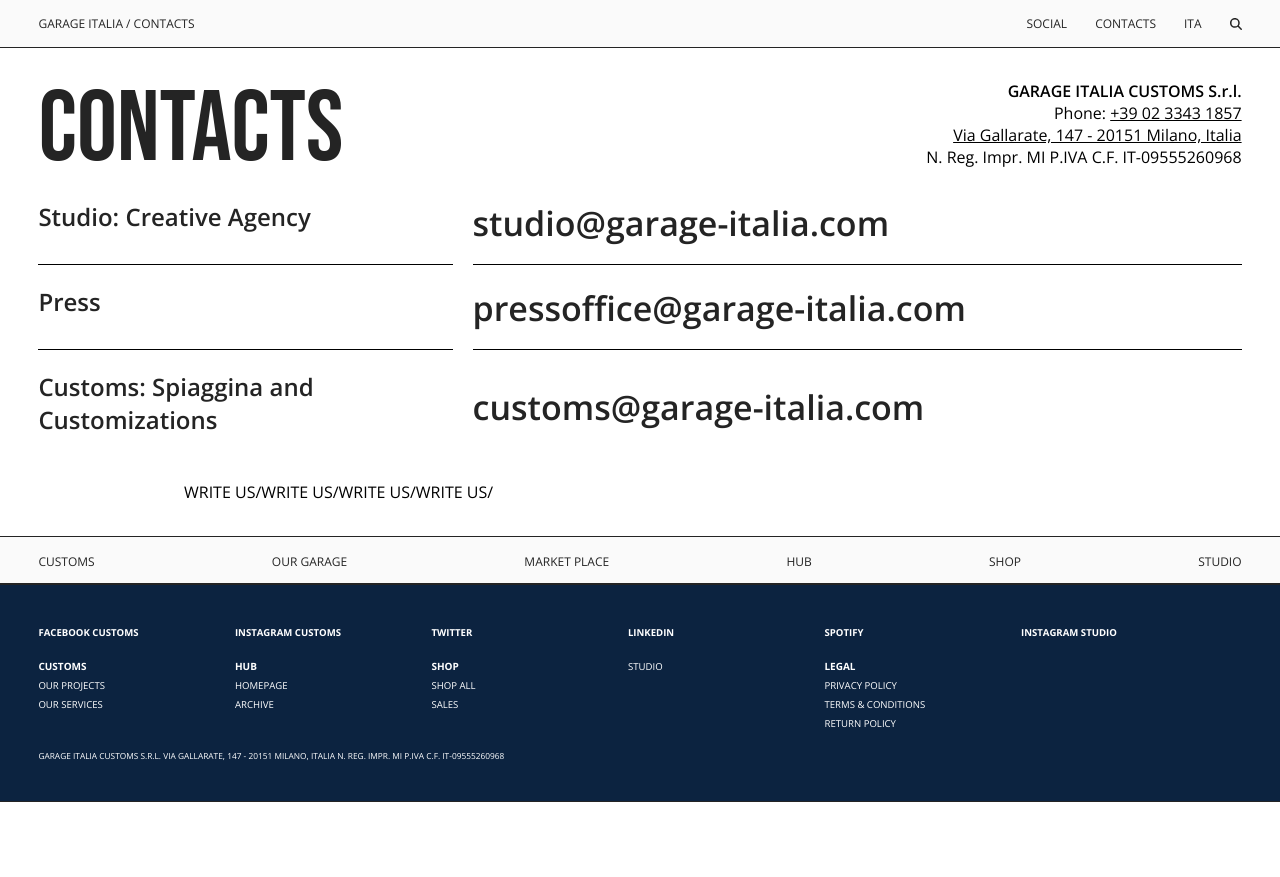
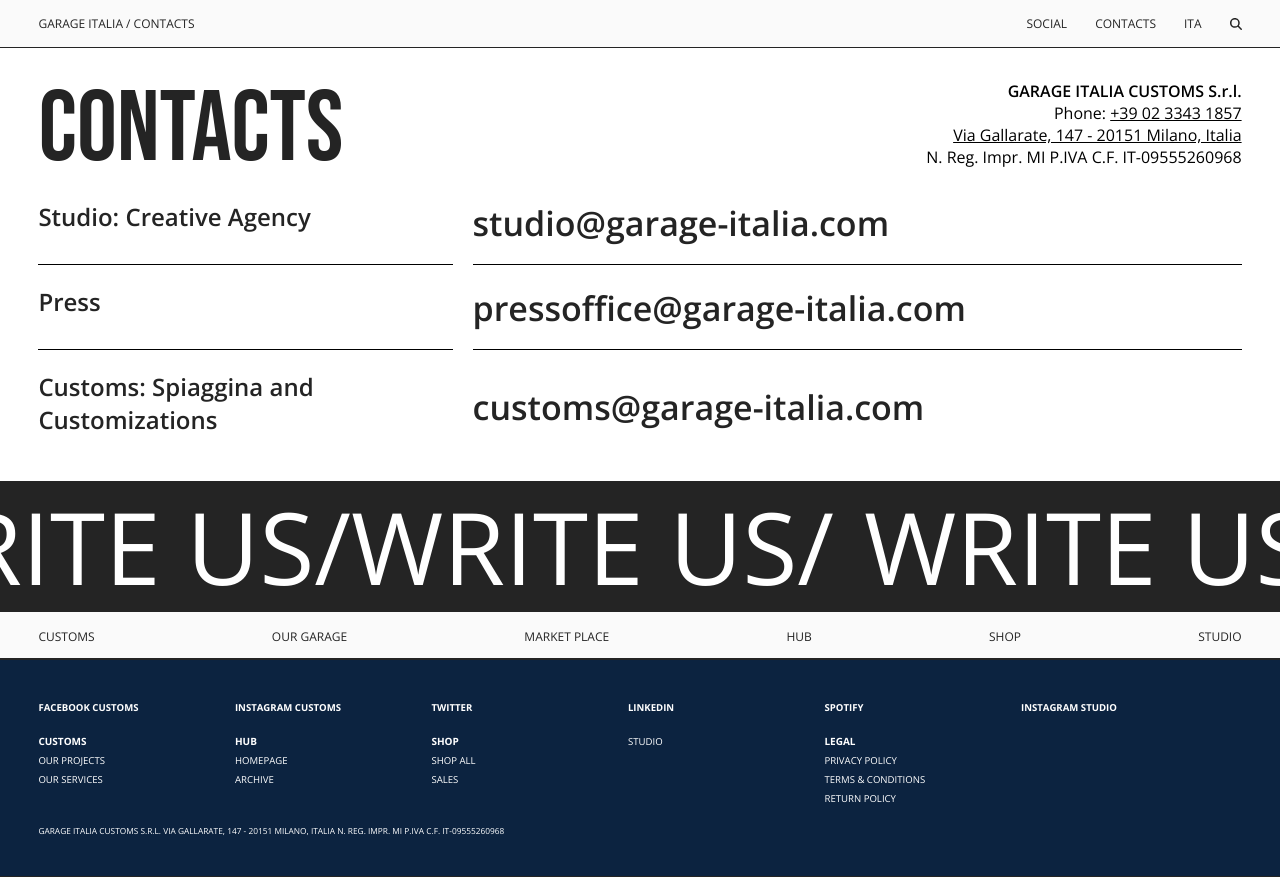
Before and after one commit to Zaranasirova/italia-garage, a React (Create React App) app: page /contacts in a window 1280 px wide. Before the commit the page ends 802 px from the top, so only its background shows below. Built offline with nearby package versions, Linux system fonts and the light colour scheme.

Commit message:
marquee commit

```diff
--- a/src/assets/scss/pages/sections/_contacts.scss
+++ b/src/assets/scss/pages/sections/_contacts.scss
@@ -38,7 +38,6 @@
           .address-title {
             font-weight: 600;
             @media (max-width: 1024px) {
-
               font-size: 12px;
             }
           }
@@ -46,14 +45,12 @@
             color: #000000;
             font-size: 16px;
             @media (max-width: 1024px) {
-
               font-size: 12px;
             }
 
             span {
               text-decoration: underline;
               @media (max-width: 1024px) {
-
                 font-size: 12px;
               }
             }
@@ -62,14 +59,13 @@
             color: #000000;
             font-size: 16px;
             text-decoration: underline;
-            @media(max-width:1024px){
+            @media (max-width: 1024px) {
               font-size: 12px;
             }
           }
         }
       }
       .contacts-about {
-
         @media (max-width: 1024px) {
           flex-direction: column;
         }
@@ -77,7 +73,7 @@
           display: flex;
           flex-direction: column;
           justify-content: space-between;
-          cursor: url("../../../icons/download.svg"),auto;
+          cursor: url("../../../icons/download.svg"), auto;
           li {
             display: flex;
             flex-direction: row;
@@ -126,25 +122,16 @@
     }
   }
 
-
-
-  .marquee {
-    width: 100%;
-    overflow: hidden;
-    white-space: nowrap;
-    box-sizing: border-box;
-
-    p {
-      display: inline-block;
-      padding-left: 100%;
-      animation: marquee 15s linear infinite;
-      font-size: 1.5rem;
-      color: #fff;
+  .write-us {
+    background-color: var(--base--color);
+    color: #fff;
+    .rfm-marquee {
+      padding: 15px;
+      font-size: 100px;
+      font-weight: 100;
+      text-transform: uppercase;
+      line-height: 1;
+      font-family: "Bebas Neue", sans-serif;
     }
   }
 }
-
-@keyframes marquee {
-  0% { transform: translateX(0); }
-  100% { transform: translateX(-100%); }
-}
--- a/src/pages/Section/Contact.jsx
+++ b/src/pages/Section/Contact.jsx
@@ -47,12 +47,10 @@
           </div>
         </div>
       </div>
-      <div className="writeUs">
+      <div className="write-us">
         <Marquee speed={200}>WRITE US/WRITE US/WRITE US/WRITE US/</Marquee>
       </div>
-       <div className="marquee">
-      <p>Write Us.</p>
-    </div>
+
     </section>
   );
 };
```
